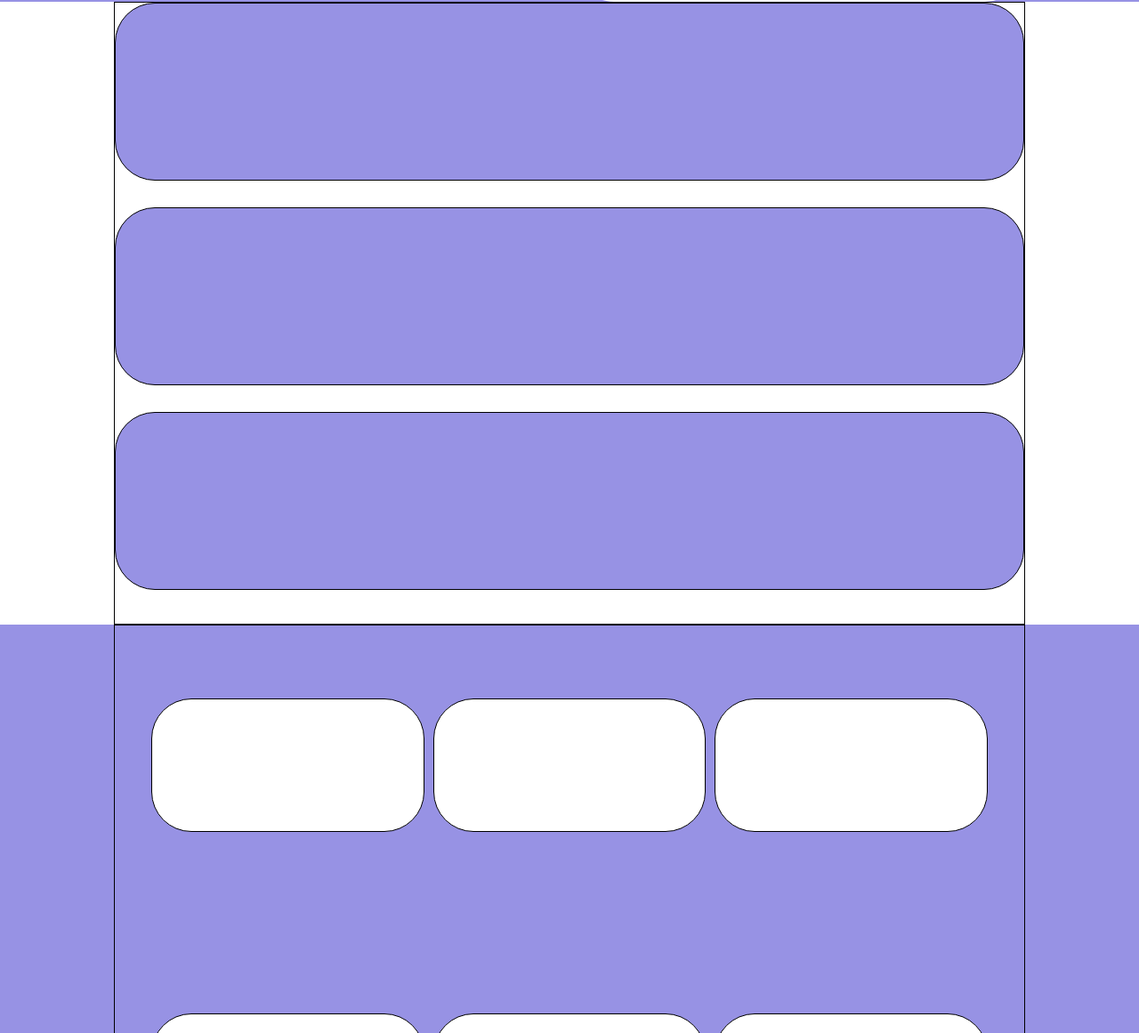
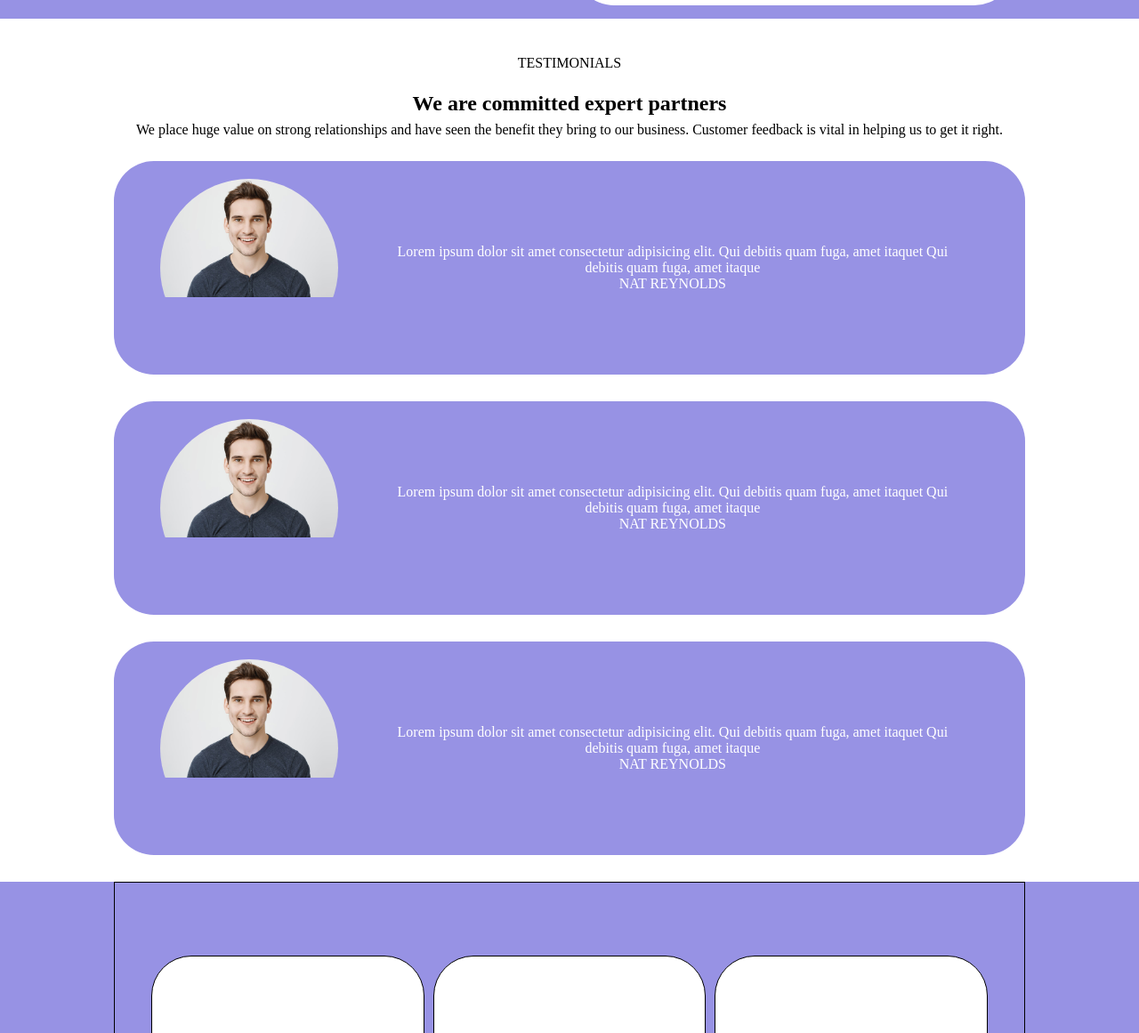
Before and after one commit to lucasens1/htmlcss-responsive-layout, a plain HTML site: page index.html in a window 1280 px wide. Shown: the part 1498-2659 px from the top of the page at 89% size. Drawn offline with Linux system fonts and the light colour scheme.

Commit message:
almost done testimonials

```diff
--- a/css/style.css
+++ b/css/style.css
@@ -17,9 +17,14 @@ a{
 .text-center{
     text-align: center;
 }
+.thin-text{
+    font-weight: 300;
+}
 .white-txt{
     color: white;
 }
+
+
 .box{
     width: 70%;
 }
@@ -235,20 +240,41 @@ header{
 /* --STRATEGIC PLAN*/
 
 /* TESTIMONIALS LAYOUT*/
+.testimonials{
+    width: 100%;
+}
+
+.image-cropper {
+    width: 200px;
+    height: 200px;
+    overflow: hidden;
+    border-radius: 50%;
+}
+
+
+
+.test-introduction{
+    width: 80%;
+    padding: 20px;
+    line-height: 30px;
+    margin: 0 auto;
+    text-align: center;
+}
+
 .cntr-mid-container{
-    height: 700px;
     width: 80%;
     margin: 0 auto;
-    border: 1px solid black;
 }
 
 .people-card{
+    display: flex;
+    flex-direction: column;
+    align-items: center;
     border-radius: 45px;
-    height: 200px;
     background-color: #9792e4;
     margin-bottom: 30px;
-    border: 1px solid black;
 }
+
 
 
 
--- a/index.html
+++ b/index.html
@@ -95,7 +95,7 @@
 
         <!--Strategic Planning-->
         <section class="strategic">
-            <div class="strat-container">
+            <div class="strat-container pd-15">
                 <div class="middle-container">
                     <div class="top-mid-sect pd-15 white-txt">
                         <img src="./img/planning1.png" alt="">
@@ -122,28 +122,57 @@
 
         <!-- Testimonials -->
         <section class="testimonials">
+            <div class="test-introduction text-center">
+                <h4 class="thin-text pd-15">TESTIMONIALS</h4>
+                <h2>We are committed expert partners</h2>
+                <p>We place huge value on strong relationships and have seen the benefit they bring to our business.
+                    Customer feedback is vital in helping us to get it right.
+                </p>
+            </div>
+
             <div class="cntr-mid-container">
-                <div class="people-card">
+                <div class="people-card pd-15">
                     <!--Img-->
-                    <div class="box"></div>
+                    <div class="card-box image-cropper">
+                        <img src="./img/testimonial1.jpg">
+                    </div>
                     <!--p-->
-                    <div class="box"></div>
+                    <div class="box text-center pd-15 white-txt">
+                        <p>Lorem ipsum dolor sit amet consectetur adipisicing elit. Qui debitis quam fuga, amet itaquet Qui debitis quam fuga, amet itaque</p>
+
+                        <span>NAT REYNOLDS</span>
+                    </div>
                     <!--Span-->
 
                 </div>
-                <div class="people-card">
-                   <!--Img-->
-                   <div class="box"></div>
-                   <!--p-->
-                   <div class="box"></div>
-                   <!--Span-->
+                <div class="people-card pd-15">
+                    <!--Img-->
+                    <div class="card-box image-cropper">
+                        <img src="./img/testimonial1.jpg" class="pic-test">
+                    </div>
+                    <!--p-->
+                    <div class="box text-center pd-15 white-txt">
+                        <p>Lorem ipsum dolor sit amet consectetur adipisicing elit. Qui debitis quam fuga, amet itaquet Qui debitis quam fuga, amet itaque</p>
+
+                        <span>NAT REYNOLDS</span>
+                    </div>
+                    <!--Span-->
+
                 </div>
-                <div class="people-card">
+
+                <div class="people-card pd-15">
                     <!--Img-->
-                    <div class="box"></div>
+                    <div class="card-box image-cropper">
+                        <img src="./img/testimonial1.jpg" class="pic-test">
+                    </div>
                     <!--p-->
-                    <div class="box"></div>
+                    <div class="box text-center pd-15 white-txt">
+                        <p>Lorem ipsum dolor sit amet consectetur adipisicing elit. Qui debitis quam fuga, amet itaquet Qui debitis quam fuga, amet itaque</p>
+
+                        <span>NAT REYNOLDS</span>
+                    </div>
                     <!--Span-->
+
                 </div>
             </div>
         </section>
```
